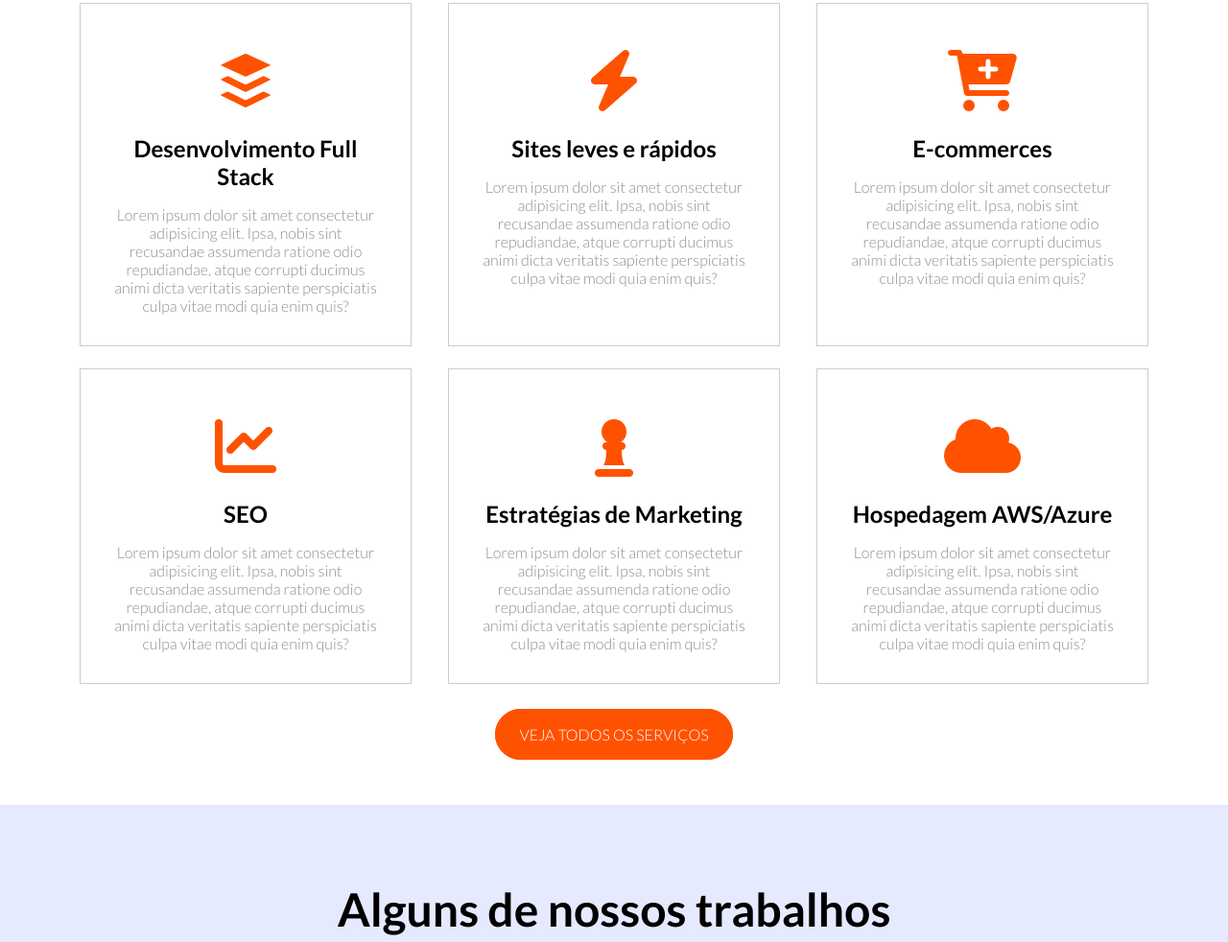
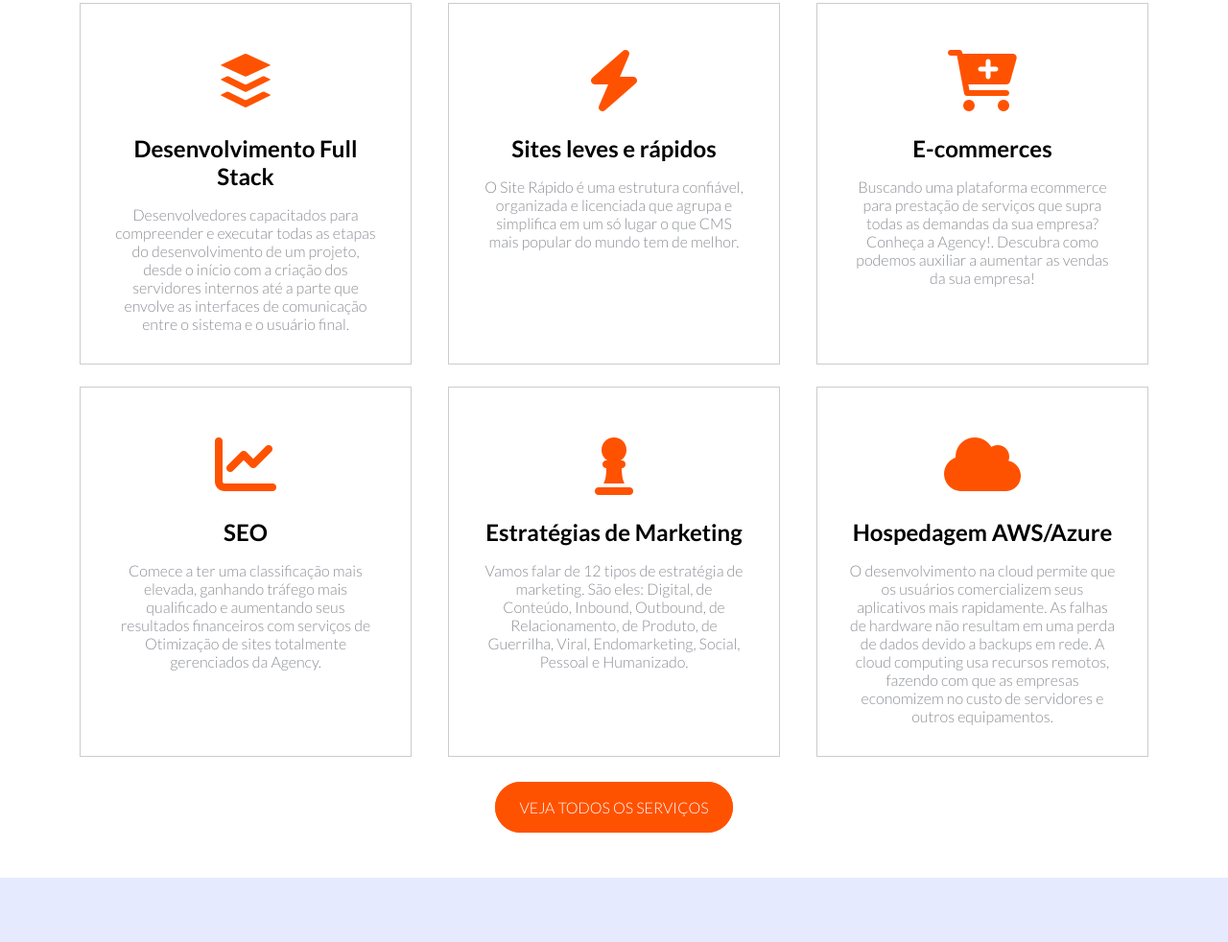
Before and after one commit to Brunonavarrooficial/Agency-Sass, a plain HTML site: page index.html in a window 1280 px wide. Shown: the part 842-1824 px from the top of the page at 96% size. Drawn offline with Linux system fonts and the light colour scheme.

Commit message:
content readme and html container

```diff
--- a/assets/sass/_utilities.sass
+++ b/assets/sass/_utilities.sass
@@ -26,7 +26,7 @@ li
     margin-bottom: 2rem
 
 @mixin mobile
-    @media (max-width:425px)
+    @media (max-width:835px)
         @content
 
 %title-text-shadow
--- a/index.html
+++ b/index.html
@@ -58,60 +58,58 @@
           <i class="fab fa-buffer"></i>
           <h3>Desenvolvimento Full Stack</h3>
           <p>
-            Lorem ipsum dolor sit amet consectetur adipisicing elit. Ipsa, nobis
-            sint recusandae assumenda ratione odio repudiandae, atque corrupti
-            ducimus animi dicta veritatis sapiente perspiciatis culpa vitae modi
-            quia enim quis?
+            Desenvolvedores capacitados para compreender e executar todas as
+            etapas do desenvolvimento de um projeto, desde o início com a
+            criação dos servidores internos até a parte que envolve as
+            interfaces de comunicação entre o sistema e o usuário final.
           </p>
         </div>
         <div class="services-card">
           <i class="fas fa-bolt"></i>
           <h3>Sites leves e rápidos</h3>
           <p>
-            Lorem ipsum dolor sit amet consectetur adipisicing elit. Ipsa, nobis
-            sint recusandae assumenda ratione odio repudiandae, atque corrupti
-            ducimus animi dicta veritatis sapiente perspiciatis culpa vitae modi
-            quia enim quis?
+            O Site Rápido é uma estrutura confiável, organizada e licenciada que
+            agrupa e simplifica em um só lugar o que CMS mais popular do mundo
+            tem de melhor.
           </p>
         </div>
         <div class="services-card">
           <i class="fas fa-cart-plus"></i>
           <h3>E-commerces</h3>
           <p>
-            Lorem ipsum dolor sit amet consectetur adipisicing elit. Ipsa, nobis
-            sint recusandae assumenda ratione odio repudiandae, atque corrupti
-            ducimus animi dicta veritatis sapiente perspiciatis culpa vitae modi
-            quia enim quis?
+            Buscando uma plataforma ecommerce para prestação de serviços que
+            supra todas as demandas da sua empresa? Conheça a Agency!. Descubra
+            como podemos auxiliar a aumentar as vendas da sua empresa!
           </p>
         </div>
         <div class="services-card">
           <i class="fas fa-chart-line"></i>
           <h3>SEO</h3>
           <p>
-            Lorem ipsum dolor sit amet consectetur adipisicing elit. Ipsa, nobis
-            sint recusandae assumenda ratione odio repudiandae, atque corrupti
-            ducimus animi dicta veritatis sapiente perspiciatis culpa vitae modi
-            quia enim quis?
+            Comece a ter uma classificação mais elevada, ganhando tráfego mais
+            qualificado e aumentando seus resultados financeiros com serviços de
+            Otimização de sites totalmente gerenciados da Agency.
           </p>
         </div>
         <div class="services-card">
           <i class="fas fa-chess-pawn"></i>
           <h3>Estratégias de Marketing</h3>
           <p>
-            Lorem ipsum dolor sit amet consectetur adipisicing elit. Ipsa, nobis
-            sint recusandae assumenda ratione odio repudiandae, atque corrupti
-            ducimus animi dicta veritatis sapiente perspiciatis culpa vitae modi
-            quia enim quis?
+            Vamos falar de 12 tipos de estratégia de marketing. São eles:
+            Digital, de Conteúdo, Inbound, Outbound, de Relacionamento, de
+            Produto, de Guerrilha, Viral, Endomarketing, Social, Pessoal e
+            Humanizado.
           </p>
         </div>
         <div class="services-card">
           <i class="fas fa-cloud"></i>
           <h3>Hospedagem AWS/Azure</h3>
           <p>
-            Lorem ipsum dolor sit amet consectetur adipisicing elit. Ipsa, nobis
-            sint recusandae assumenda ratione odio repudiandae, atque corrupti
-            ducimus animi dicta veritatis sapiente perspiciatis culpa vitae modi
-            quia enim quis?
+            O desenvolvimento na cloud permite que os usuários comercializem
+            seus aplicativos mais rapidamente. As falhas de hardware não
+            resultam em uma perda de dados devido a backups em rede. A cloud
+            computing usa recursos remotos, fazendo com que as empresas
+            economizem no custo de servidores e outros equipamentos.
           </p>
         </div>
       </div>
```
Also changed, not shown: css/style.css, 3 other files.
